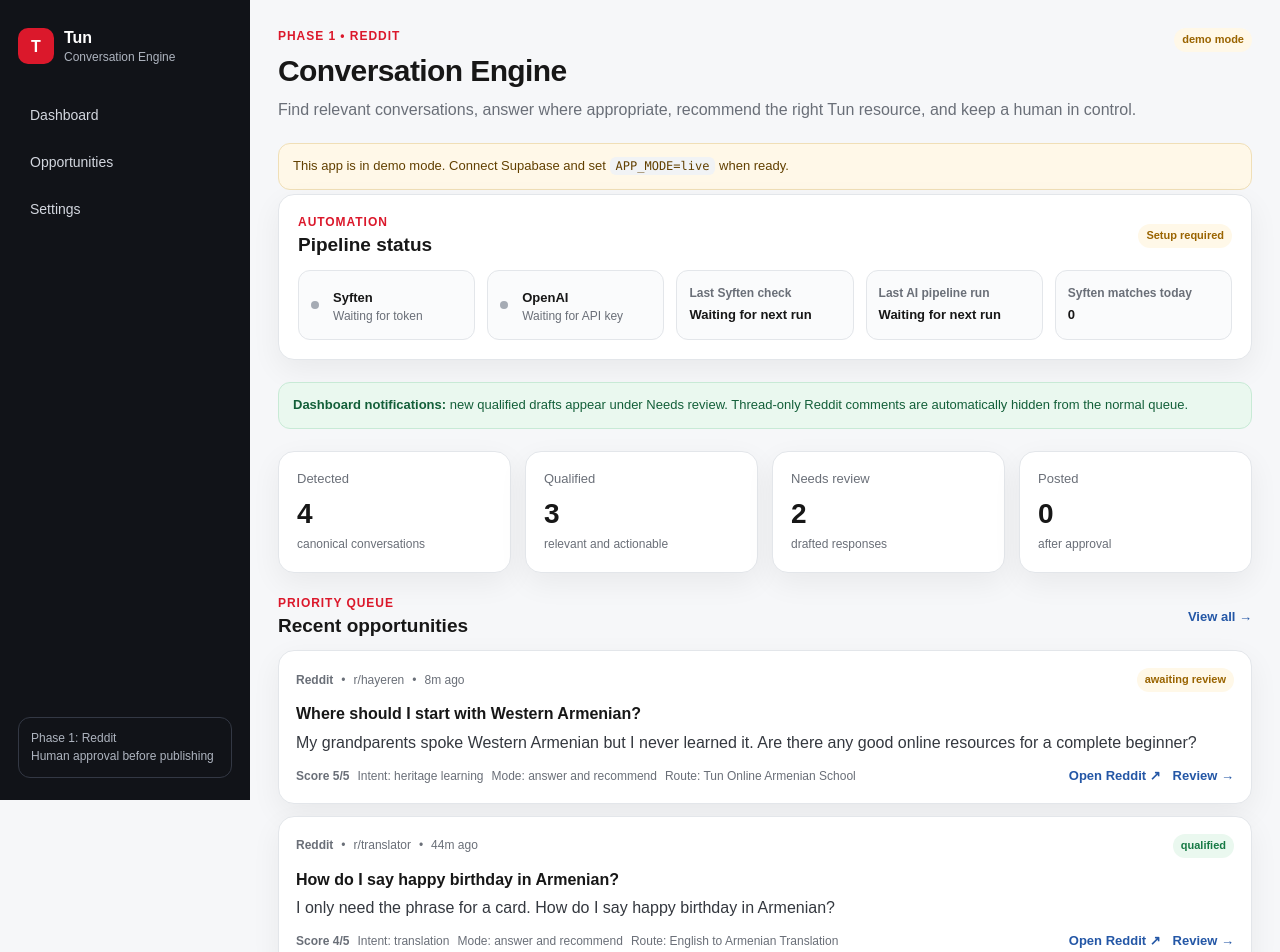
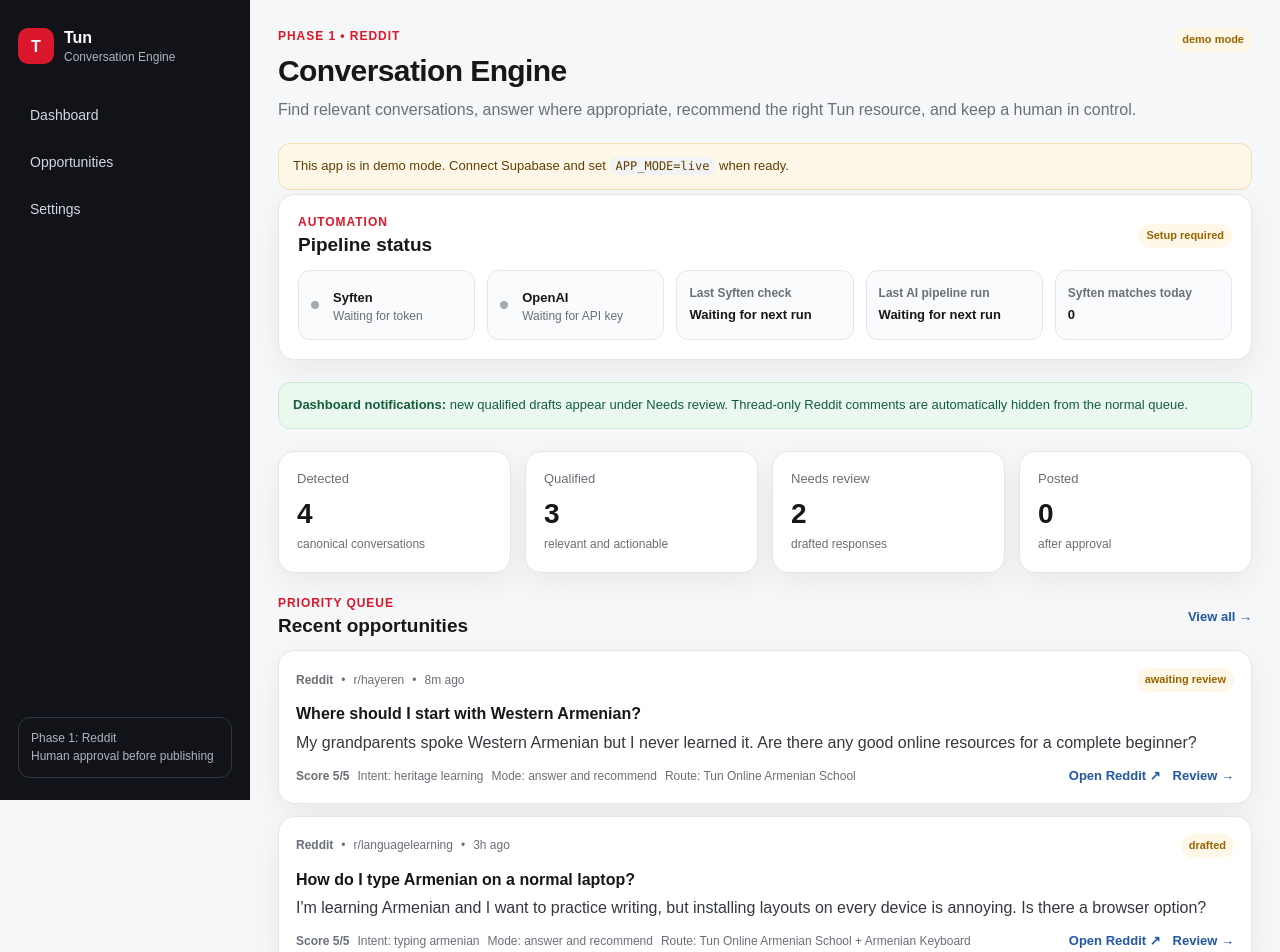
Before and after one commit to elleynote/tun-conversation-engine, a Next.js app: page /dashboard in a window 1280 px wide. Shown: the top 952 px of the page. Built offline with nearby package versions, Linux system fonts and the light colour scheme; no server answers.

Commit message:
Prioritize actionable conversations on dashboard

```diff
--- a/app/dashboard/page.tsx
+++ b/app/dashboard/page.tsx
@@ -17,6 +17,12 @@
   const pending = opportunities.filter((x) => ["drafted", "awaiting_review"].includes(x.status)).length;
   const qualified = opportunities.filter((x) => (x.classification?.relevance_score ?? 0) >= 3 && x.status !== "ignored").length;
   const posted = opportunities.filter((x) => x.status === "posted").length;
+  const priorityOrder: Record<string, number> = { awaiting_review: 0, drafted: 0, qualified: 1, new: 1, classified: 1, approved: 2, rejected: 3, ignored: 4, posted: 5 };
+  const recent = [...opportunities].sort((a, b) => {
+    const rank = (priorityOrder[a.status] ?? 9) - (priorityOrder[b.status] ?? 9);
+    if (rank !== 0) return rank;
+    return new Date(b.detected_at).getTime() - new Date(a.detected_at).getTime();
+  });
 
   return (
     <AppShell>
@@ -55,7 +61,7 @@
       <section className="section">
         <div className="section-head"><div><div className="eyebrow">Priority queue</div><h2>Recent opportunities</h2></div><Link className="link" href="/opportunities">View all →</Link></div>
         <div className="list">
-          {opportunities.length ? opportunities.slice(0, 5).map((o) => <OpportunityCard key={o.id} opportunity={o} />) : <div className="card empty-state">No conversations in the queue yet. Automation is monitoring for new matches.</div>}
+          {recent.length ? recent.slice(0, 5).map((o) => <OpportunityCard key={o.id} opportunity={o} />) : <div className="card empty-state">No conversations in the queue yet. Automation is monitoring for new matches.</div>}
         </div>
       </section>
     </AppShell>
```
